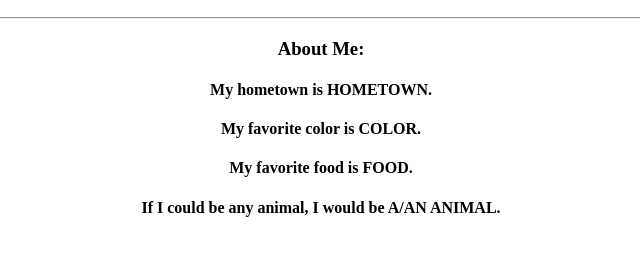
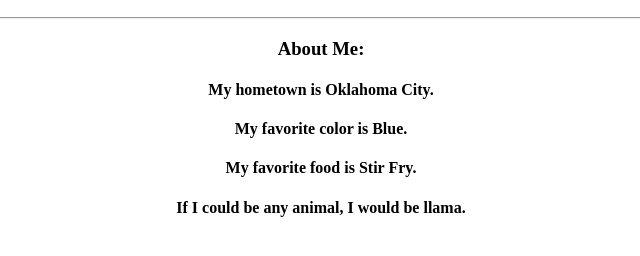
Before and after one commit to chalkeater/profile, a plain HTML site: page index.html in a window 1280 px wide. Shown: the part 110-366 px from the top of the page, without its empty margins (319-959 px from the left). Drawn offline with Linux system fonts and the light colour scheme.

Commit message:
Personalize the page.

```diff
--- a/index.html
+++ b/index.html
@@ -11,10 +11,10 @@
 				<h2>Software Developer</h2>
 				<hr>
 				<h3>About Me:</h3>
-					<h4>My hometown is HOMETOWN.</h4>
-					<h4>My favorite color is COLOR.</h4>
-					<h4>My favorite food is FOOD.</h4>
-					<h4>If I could be any animal, I would be A/AN ANIMAL.</h4>
+					<h4>My hometown is Oklahoma City.</h4>
+					<h4>My favorite color is Blue.</h4>
+					<h4>My favorite food is Stir Fry.</h4>
+					<h4>If I could be any animal, I would be llama.</h4>
 			</div>
 		  </body>
 		</html>
```
